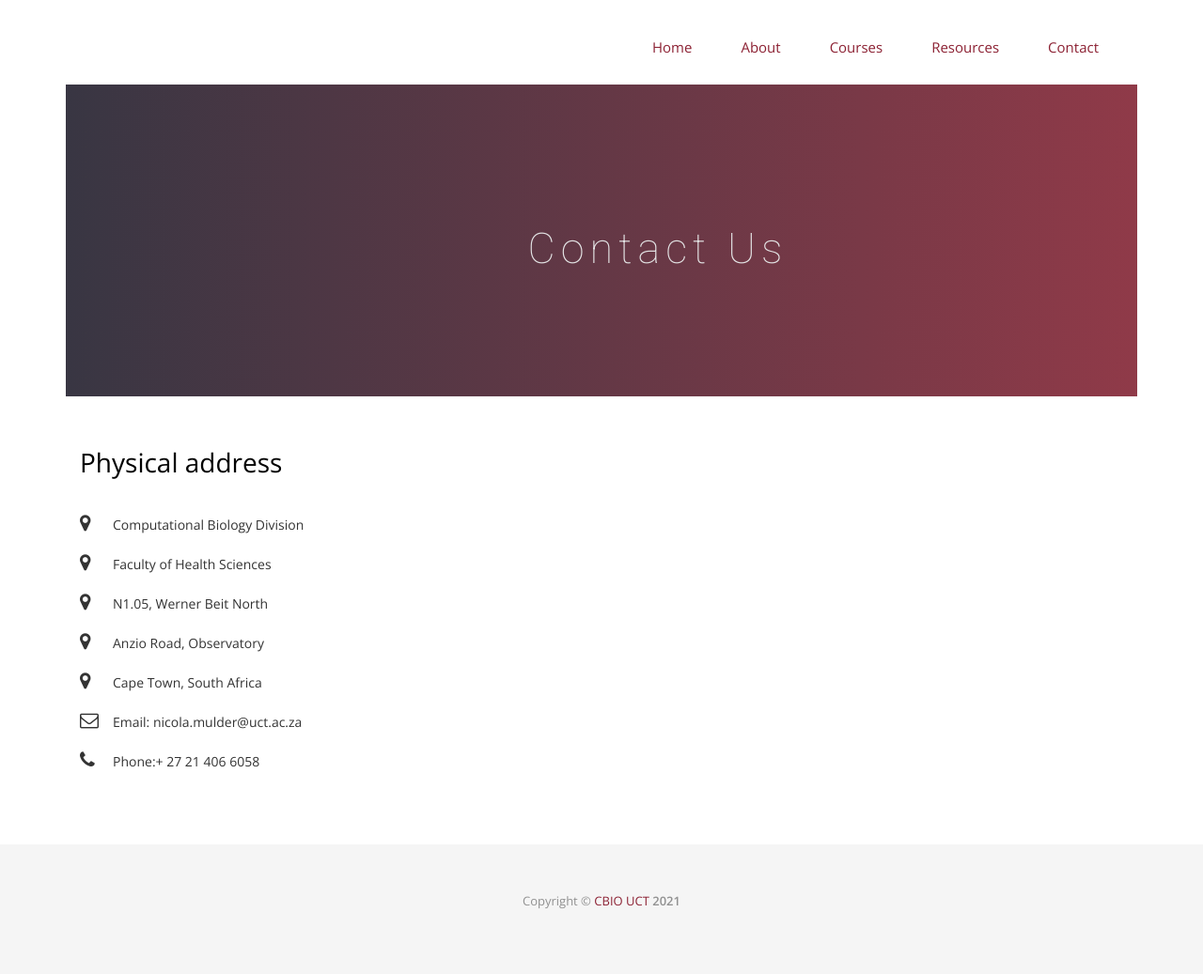
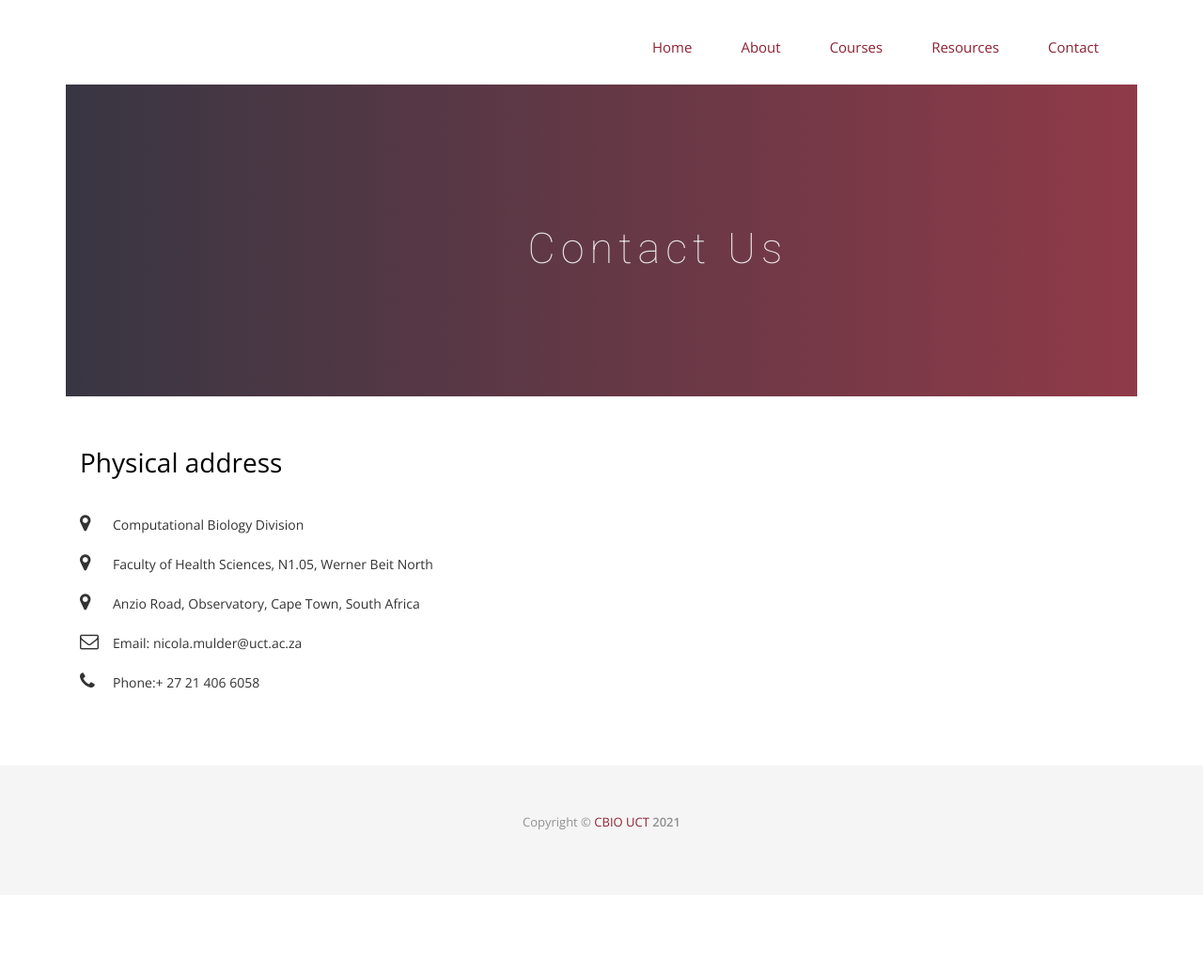
Before and after one commit to pmaturure3/ngsacad, a Jekyll site: the page built from contact.html, in a window 1280 px wide. Shown: the whole page at 94% size. Built offline with Jekyll 4.4.1, drawn with Linux system fonts in a browser that asks for light colours; nearby versions of some CDN libraries; some web fonts are replaced; comment, search, counter and statistics services are not loaded; after the commit the page ends 953 px from its top, so only the background shows below that.

Commit message:
reordered text on map

```diff
--- a/contact.html
+++ b/contact.html
@@ -18,19 +18,11 @@ permalink: /contact/
             <i class="fa fa-map-marker"></i>Computational Biology Division
           </li>
           <li>
-            <i class="fa fa-map-marker"></i>Faculty of Health Sciences
+            <i class="fa fa-map-marker"></i>Faculty of Health Sciences, N1.05, Werner Beit North
           </li>
           <li>
-            <i class="fa fa-map-marker"></i>N1.05, Werner Beit North
+            <i class="fa fa-map-marker"></i>Anzio Road, Observatory, Cape Town, South Africa
           </li>
-
-          <li>
-            <i class="fa fa-map-marker"></i>Anzio Road, Observatory
-          </li>
-          <li>
-            <i class="fa fa-map-marker"></i>Cape Town, South Africa
-          </li>
-
           <li>
             <i class="fa fa-envelope-o"></i>Email: nicola.mulder@uct.ac.za
           </li>
```
